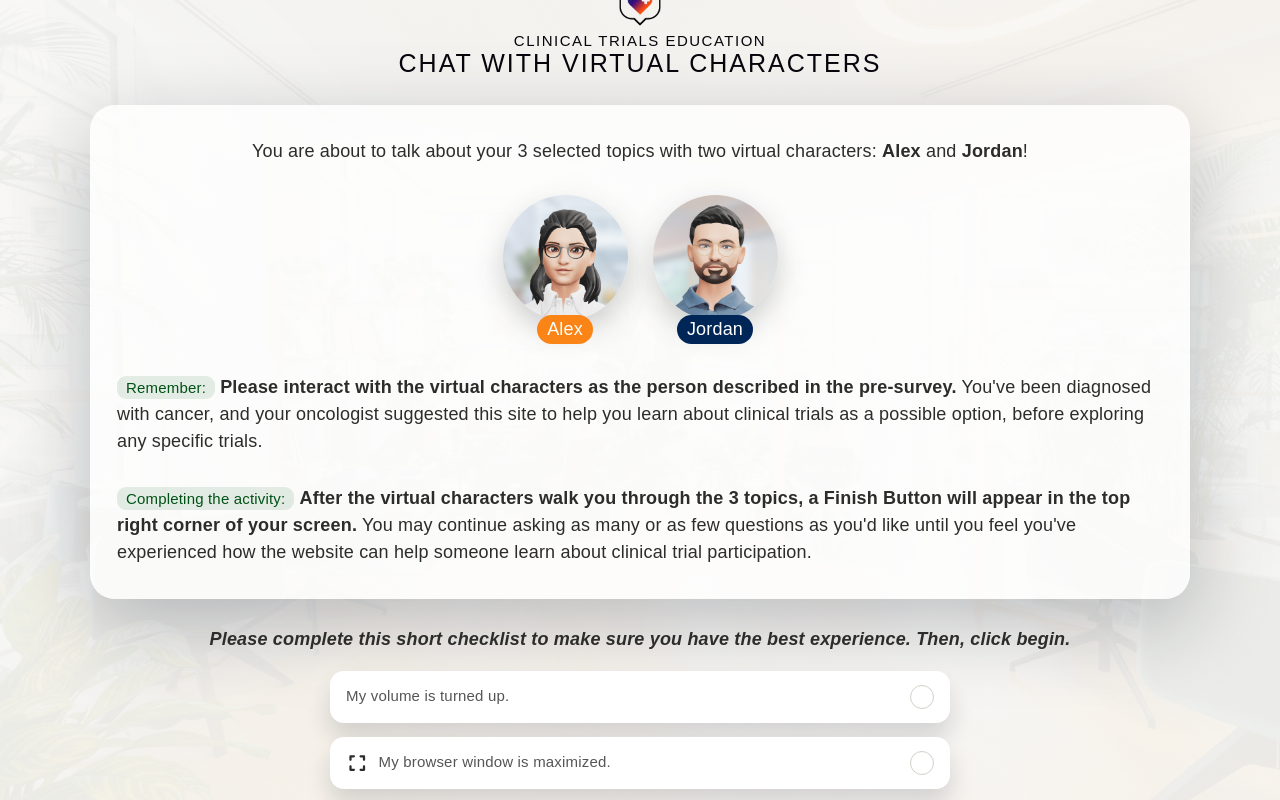
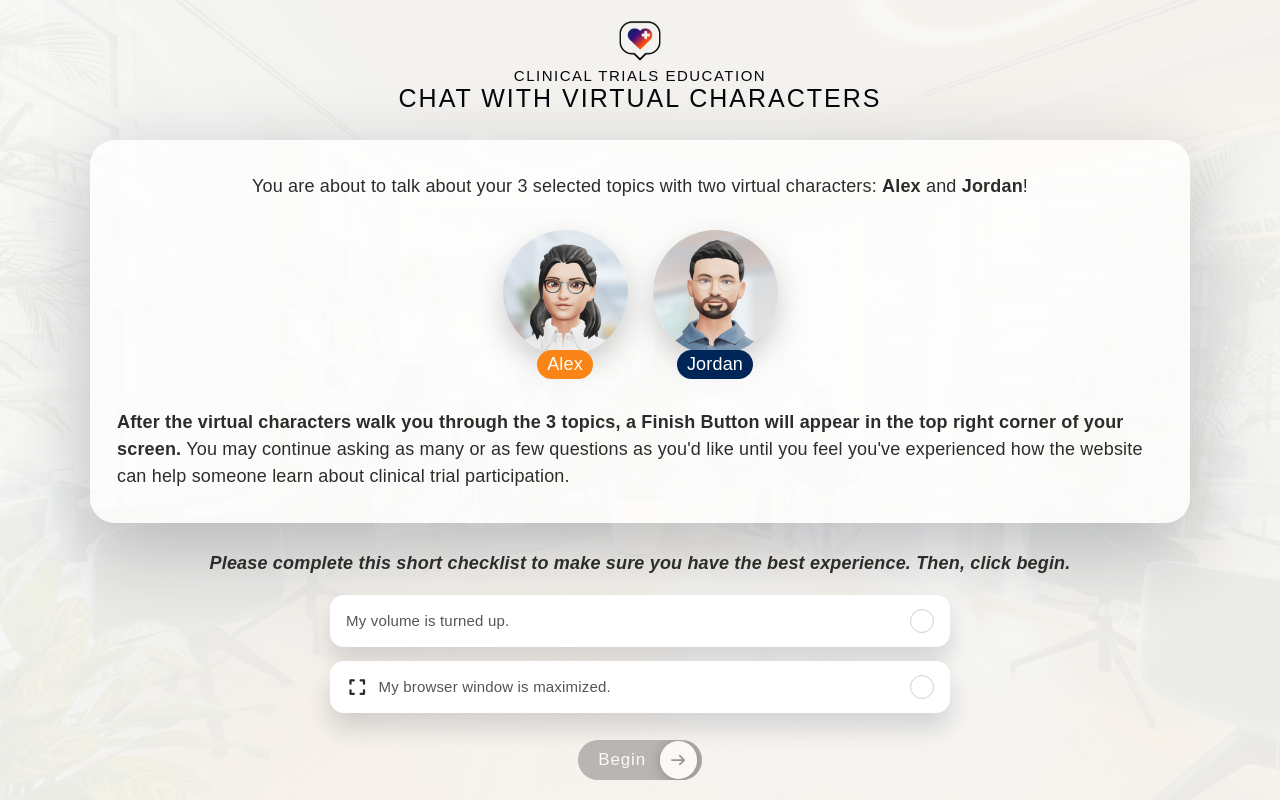
Before and after one commit to rashighosh/ct-dm-study, a React (Vite) app: page /conversation in a window 1280 px wide. Built offline with nearby package versions, Linux system fonts and the light colour scheme; a web font is replaced by a local one.

Commit message:
for target pop launch

```diff
--- a/src/components/Adaptive.jsx
+++ b/src/components/Adaptive.jsx
@@ -1057,24 +1057,6 @@ export default function MainInteraction() {
                 )}
               </div>
               <p>
-                <span className="notice">Remember:</span>{' '}
-                {!isSingleAgent ? (
-                  <strong>
-                    Please interact with the virtual characters as the person
-                    described in the pre-survey.
-                  </strong>
-                ) : (
-                  <strong>
-                    Please interact with the virtual character as the person
-                    described in the pre-survey.
-                  </strong>
-                )}{' '}
-                You've been diagnosed with cancer, and your oncologist suggested
-                this site to help you learn about clinical trials as a possible
-                option, before exploring any specific trials.
-              </p>
-              <p>
-                <span className="notice">Completing the activity:</span>{' '}
                 {!isSingleAgent ? (
                   <strong>
                     After the virtual characters walk you through the 3 topics,
```
